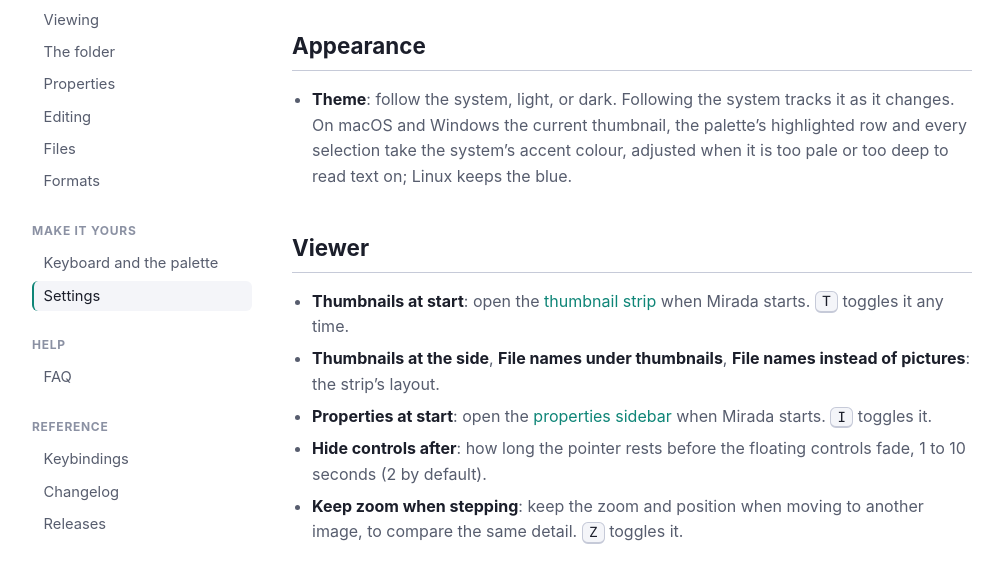
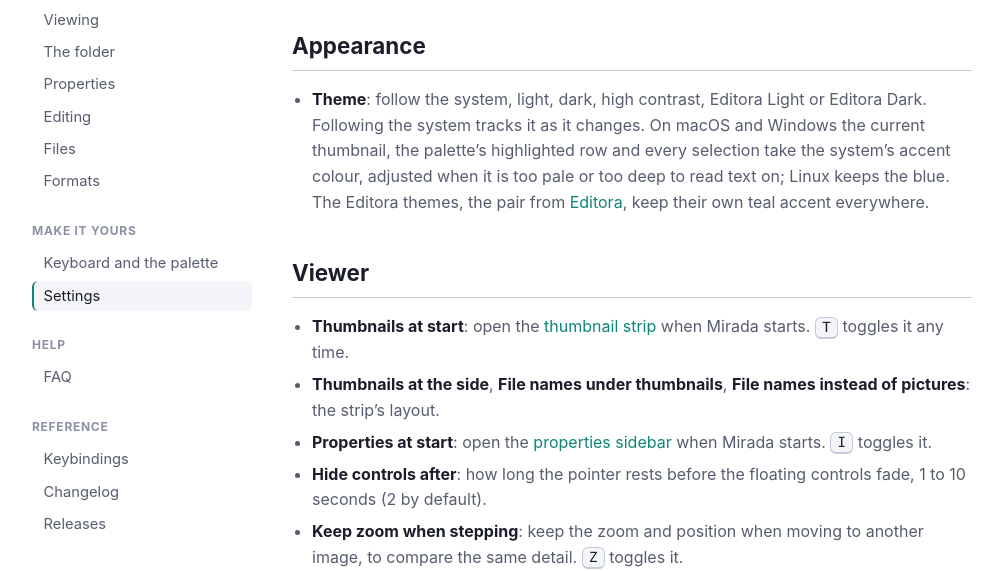
Before and after one commit to adriandeleon/mirada-website, an Astro site: page /docs/settings in a window 1280 px wide. Shown: the part 234-805 px from the top of the page, without its empty margins (138-1141 px from the left). Built offline with nearby package versions, Linux system fonts and the light colour scheme; Astro itself is replaced by a stand-in of ours; some packages are replaced by stand-ins of ours.

Commit message:
Settings and the themes page list the Editora themes
Co-Authored-By: Claude Opus 5.5 <noreply@anthropic.com>

```diff
--- a/src/content/docs/settings.md
+++ b/src/content/docs/settings.md
@@ -10,10 +10,11 @@ moment you make it; there is no Save button.
 
 ## Appearance
 
-- **Theme**: follow the system, light, or dark. Following the system tracks it as it changes. On
-  macOS and Windows the current thumbnail, the palette's highlighted row and every selection take
-  the system's accent colour, adjusted when it is too pale or too deep to read text on; Linux keeps
-  the blue.
+- **Theme**: follow the system, light, dark, high contrast, Editora Light or Editora Dark. Following
+  the system tracks it as it changes. On macOS and Windows the current thumbnail, the palette's
+  highlighted row and every selection take the system's accent colour, adjusted when it is too pale
+  or too deep to read text on; Linux keeps the blue. The Editora themes, the pair from
+  [Editora](https://editora-project.dev), keep their own teal accent everywhere.
 
 ## Viewer
 
--- a/src/content/features/themes.md
+++ b/src/content/features/themes.md
@@ -2,9 +2,10 @@
 title: "Light, dark, or the system's"
 group: "Your desktop"
 order: 3
-summary: "Follow the system's light or dark setting as it changes, or choose one. The floating controls stay dark pills over the photo either way."
+summary: "Follow the system's light or dark setting as it changes, or choose one, Editora's pair included. The floating controls stay dark pills over the photo either way."
 ---
 
-- **Three choices** in Settings: follow the system, light or dark, applied at once.
+- **Six choices** in Settings: follow the system, light, dark, high contrast, Editora Light or Editora Dark, applied at once.
+- **Editora's pair**, the "Caret & Ink" themes of Editora, with their own teal accent.
 - **Follows as it changes**, when it follows the system.
 - **Controls on the photo** are the same translucent dark pills on either theme, because they sit on the picture, not the window.
```
